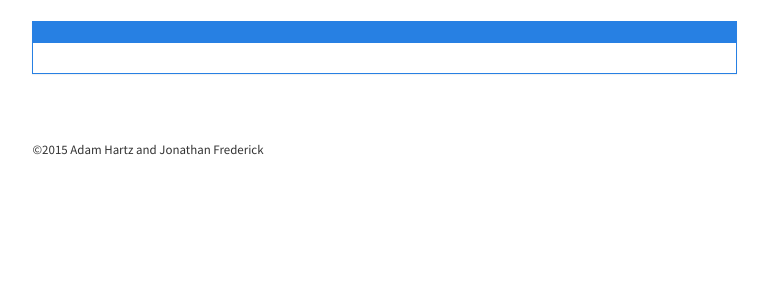
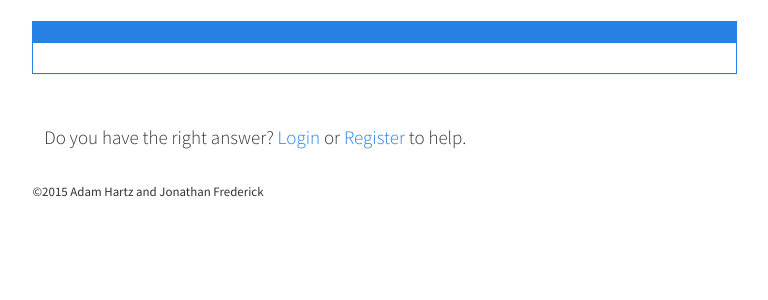
Before and after one commit to tiyd-python-adam-jon/question-box, a Django app: template questionbox/getanswers/templates/getanswers/answer_list.html in a window 1280 px wide. Shown: the part 52-352 px from the top of the page, without its empty margins (135-903 px from the left). Run offline with Django 3.2, Linux system fonts and the light colour scheme; the template is opened without the code that fills it, so the values that code supplies are empty; some libraries are stand-ins or nearby versions.

Commit message:
limited answering box to logged in users

```diff
--- a/questionbox/getanswers/templates/getanswers/answer_list.html
+++ b/questionbox/getanswers/templates/getanswers/answer_list.html
@@ -47,20 +47,21 @@
       </div>
       {% endfor %}
     </div>
-    {% if user.is_authenticated %}
     <div class="row">
       <div class="col-md-1">
       </div>
       <div class="col-md-9">
+        {% if user.is_authenticated %}
         <form method="POST" action="{% url 'add_answer' view.question.pk %}?next={{ request.path }}">
           {% csrf_token %}
             {{ view.form.as_p }}
             <input type="submit" class="btn btn-md btn-primary pull-right" value="Submit Answer">
         </form>
+        {% else %}
+        <h4>Do you have the right answer?  <a href="{% url 'login' %}?next={% firstof request.path '/' %}">Login</a> or <a href="{% url 'register' %}?next={% firstof request.path '/' %}">Register</a> to help.</h4>
+        {% endif %}
       </div>
     </div>
-    {% endif %}
-
   </div>
 
   <div class="col-md-2">
```
Lines whose indentation alone changed are shown as unchanged.
